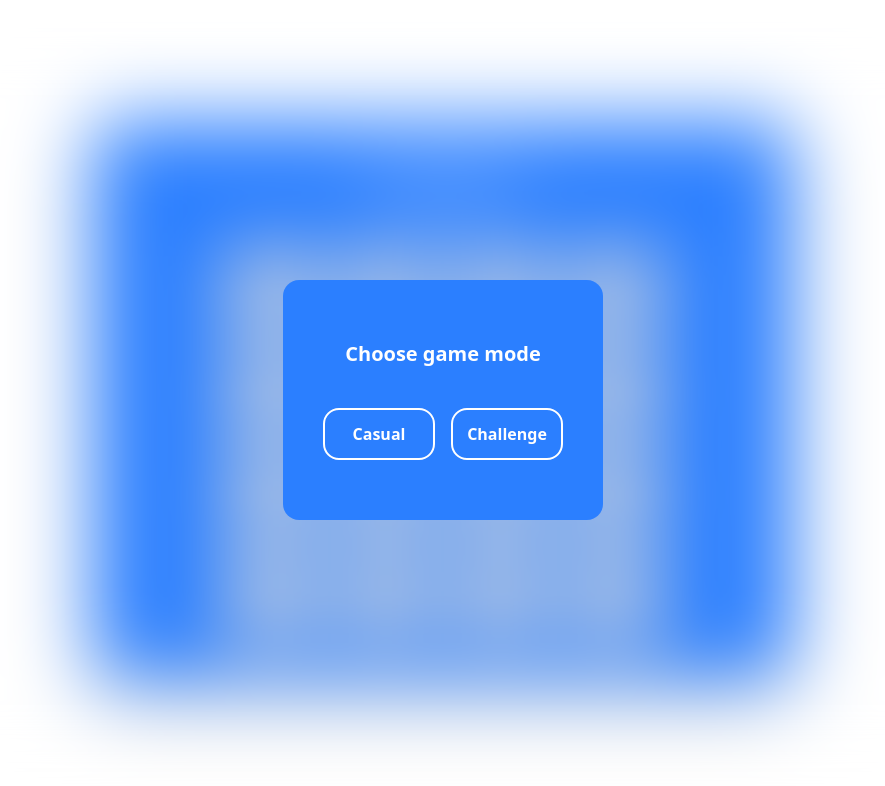
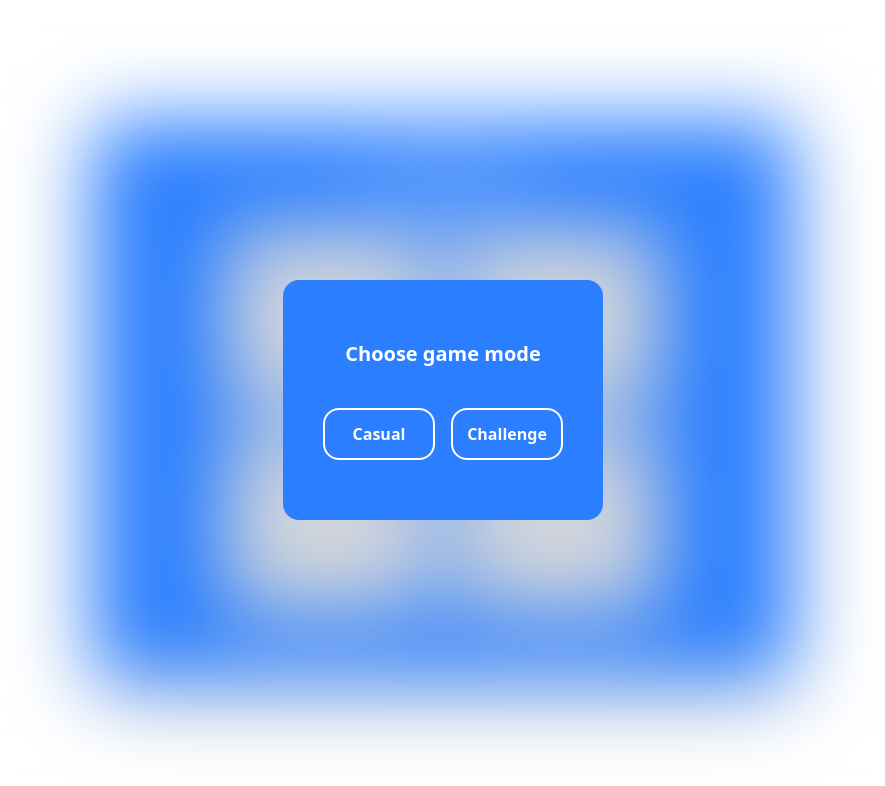
Before and after one commit to coolrunner1/crimeadigital-project-2, a React (Vite) app: page / in a window 1280 px wide. Shown: the top 786 px of the page, without its empty margins (197-1082 px from the left). Built offline with nearby package versions, Linux system fonts and the light colour scheme.

Commit message:
Added emulate background function

```diff
--- a/src/components/MainContainer.tsx
+++ b/src/components/MainContainer.tsx
@@ -8,10 +8,10 @@ import {WinScreen} from "./WinScreen.tsx";
 
 export const MainContainer = () => {
     const [array, setArray] = useState<{key: number, value: string}[]>([]);
-    const [round, setRound] = useState<number>(-1);
+    const [round, setRound] = useState<number>(0);
     const [render, setRender] = useState<boolean>(true);
     const [mode, setMode] = useState<string>("");
-    const [gridSize, setGridSize] = useState<number>(4);
+    const [gridSize, setGridSize] = useState<number>(2);
     const [completed, setCompleted] = useState<boolean>(false);
 
 
@@ -19,8 +19,16 @@ export const MainContainer = () => {
 
     const numberOfRemovedCards = useSelector((state: RootState) => state.cards.numberOfRemovedCards);
 
+    const emulateBackground = () => {
+        const colorArray: {key: number, value: string}[] = [];
+        for (let i = 0; i < 4; i++) {
+            colorArray.push({key: i, value: "f"});
+        }
+        setRender(true);
+        return colorArray;
+    }
+
     const shuffle = (grid: number) => {
-
         if (grid < 2 || grid >8 || grid % 2 !== 0) {
             console.error("Invalid grid size. Grid size must be either 2, 4 or 6. Using default value of 4.");
             setGridSize(4);
@@ -48,7 +56,7 @@ export const MainContainer = () => {
         dispatch(setNumberOfRemovedCards(0));
         setRound(round+1)
         return colorArray;
-    }
+    };
 
     const setDifficulty = () => {
         if (mode === "") {
@@ -98,7 +106,7 @@ export const MainContainer = () => {
             setRender(false);
             setTimeout(() => {
                 setDifficulty();
-                setRender(true)
+                setRender(true);
             }, 1500)
         }
     }, [numberOfRemovedCards]);
@@ -108,7 +116,9 @@ export const MainContainer = () => {
     }, [mode]);
 
     useEffect(() => {
-        setArray(shuffle(4));
+        if (array.length === 0) {
+            setArray(emulateBackground);
+        }
     }, []);
 
     return (
@@ -128,8 +138,7 @@ export const MainContainer = () => {
                         <div className="text-base font-light">Longest streak: {getLongestStreak()} rounds</div>}
                     {!render && <span className="text-xl font-light">You won!</span>}
                     <div className={`${gridSize == 2 ? 'grid-small' : gridSize == 4 ? 'grid-medium' : gridSize == 6 ? 'grid-large' : 'grid-extra-large'}
-                            ${gridSize >= 6 ? 'gap-2' : 'gap-6'} h-[80%] lg:w-[70%] lg:mx-auto mt-2 mx-3 sm:m-8
-                            [@media(max-height:400px)]:h-[400px]`}
+                            ${gridSize >= 6 ? 'gap-2' : 'gap-6'} h-[80%] lg:w-[70%] lg:mx-auto mt-2 mx-3 [@media(max-height:400px)]:h-[400px]`}
                     >
                         {render && array.map((item, key) => (<Cell key={key} id={item.key} color={item.value} />))}
                     </div>
```
Also changed, not shown: 1 other file (tests, documents, lock files or other folders).
